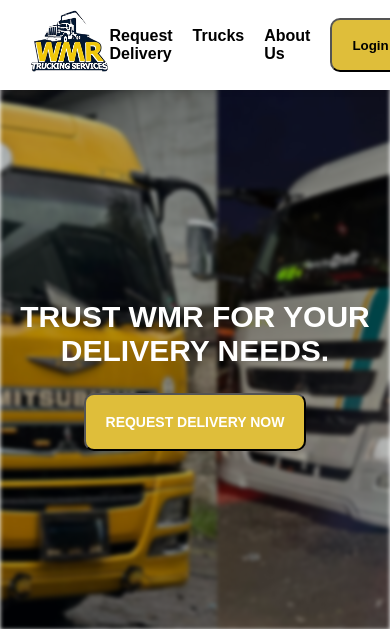
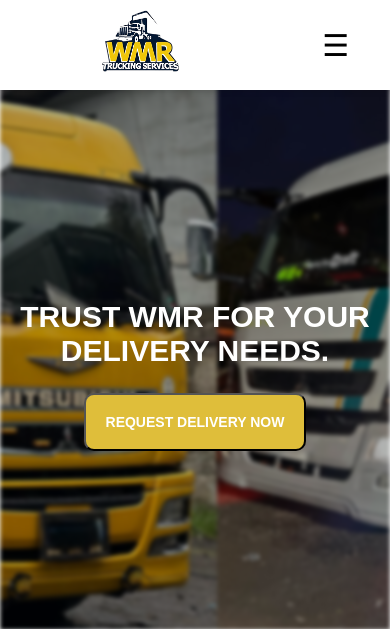
Before and after one commit to E-Renz21/WMR, a PHP site: page /php/index.php in a window 390 px wide. Shown: the top 629 px of the page. Run offline with PHP 8.4, Linux system fonts and the light colour scheme; the visitor is signed in with stand-in values (Sample User, id 1).

Commit message:
mobile burger added

```diff
--- a/src/css/home.css
+++ b/src/css/home.css
@@ -278,3 +278,45 @@ html{
     max-width: 800px;
     margin: 0 auto;
 }
+
+/* Burger icon */
+.burger {
+    display: none;
+    font-size: 30px;
+    cursor: pointer;
+    z-index: 100;
+}
+
+/* Hide nav by default on small screens */
+@media (max-width: 768px) {
+    .burger {
+        display: block;
+    }
+
+    .right-side {
+        display: none;
+        flex-direction: column;
+        background-color: #fff;
+        position: absolute;
+        top: 80px;
+        right: 0;
+        width: 100%;
+        text-align: center;
+        padding: 10px 0;
+        box-shadow: 0 4px 10px rgba(0,0,0,0.2);
+    }
+
+    .right-side.show {
+        display: flex;
+    }
+
+    .nav-links {
+        flex-direction: column;
+        gap: 10px;
+    }
+
+    .auth-buttons {
+        flex-direction: column;
+        gap: 10px;
+    }
+}
--- a/src/html/home.html
+++ b/src/html/home.html
@@ -11,7 +11,8 @@
     <header class="nav">
         <img src="../images/logo.png" class="logo" alt="Logo">
 
-        <div class="right-side">
+        <div class="burger" onclick="toggleMenu()">☰</div>
+        <div class="right-side" id="nav-menu">
             <nav class="nav-links">
                 <a href="#hero">Request Delivery</a>
                 <a href="#trucks">Trucks</a>
@@ -72,6 +73,12 @@
         </div>
     </section>
 
+    <script>
+        function toggleMenu() {
+            const menu = document.getElementById('nav-menu');
+            menu.classList.toggle('show');
+        }
+        </script>
 
 </body>
 </html>
```
